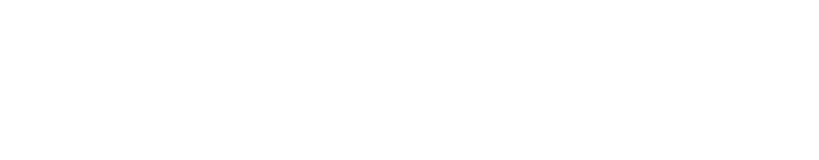
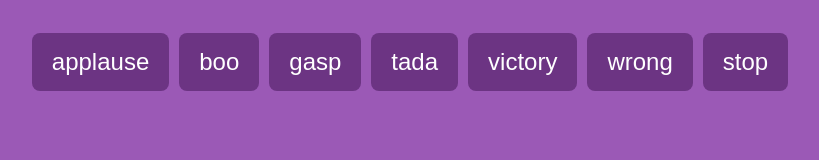
Before and after one commit to acciojob/Soundbar-RahulBurugoju, a website: page main.html in a window 1280 px wide. Shown: the whole page, without its empty margins (230-1049 px from the left). Drawn offline with Linux system fonts and the light colour scheme.

Commit message:
created a submission

```diff
--- a/main.html
+++ b/main.html
@@ -8,6 +8,7 @@
 
 <body>
 	<!-- the entire body must be written by student -->
+	<div id='buttons'></div>
     <script type="text/javascript" src="./script.js">
 </script>
 
--- a/script.js
+++ b/script.js
@@ -1 +1,44 @@
 //your JS code here. If required.
+let divBtns = document.querySelector('#buttons');
+
+const sounds = [
+  "applause",
+  "boo",
+  "gasp",
+  "tada",
+  "victory",
+  "wrong"
+];
+
+const audioElements  ={};
+
+sounds.forEach((sound)=>{
+	let btn = document.createElement('button');
+	btn.classList.add('btn');
+	btn.textContent = sound;
+  const audio = new Audio(`sounds/${sound}.mp3`);
+  audioElements[sound] = audio;
+	btn.addEventListener('click',()=>{
+		stopSongs();
+		audio.play();
+	});
+	divBtns.append(btn);
+})
+
+let stopBtn = document.createElement('button');
+stopBtn.classList.add('stop');
+stopBtn.textContent = 'stop';
+
+stopBtn.addEventListener('click', stopSongs);
+
+divBtns.append(stopBtn);
+
+function stopSongs() {
+
+  Object.values(audioElements).forEach((audio) => {
+    audio.pause();
+    audio.currentTime = 0;
+
+  });
+
+}
--- a/styles.css
+++ b/styles.css
@@ -1 +1,19 @@
 /*  your css code here. If applicable */
+body{
+	display:flex;
+	justify-content:center;
+	align-items:center;
+	padding:20px;
+	background-color: #9b59b6;
+}
+.btn,
+.stop{
+	 padding: 15px 20px;
+  border: none;
+  border-radius: 8px;
+  background-color: #6c3483;
+  color: white;
+  font-size: 24px;
+  cursor: pointer;
+	margin:5px;
+}
```
